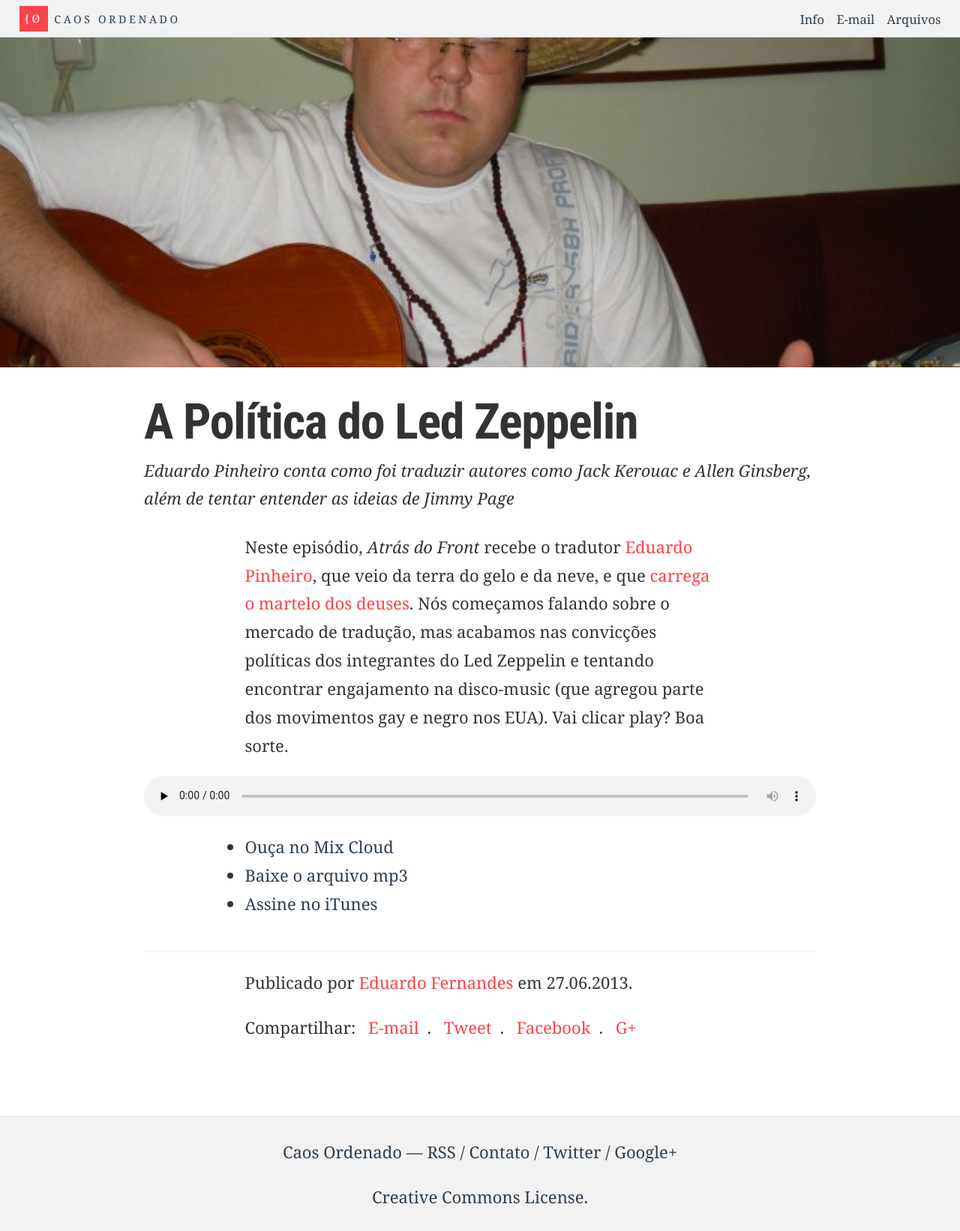
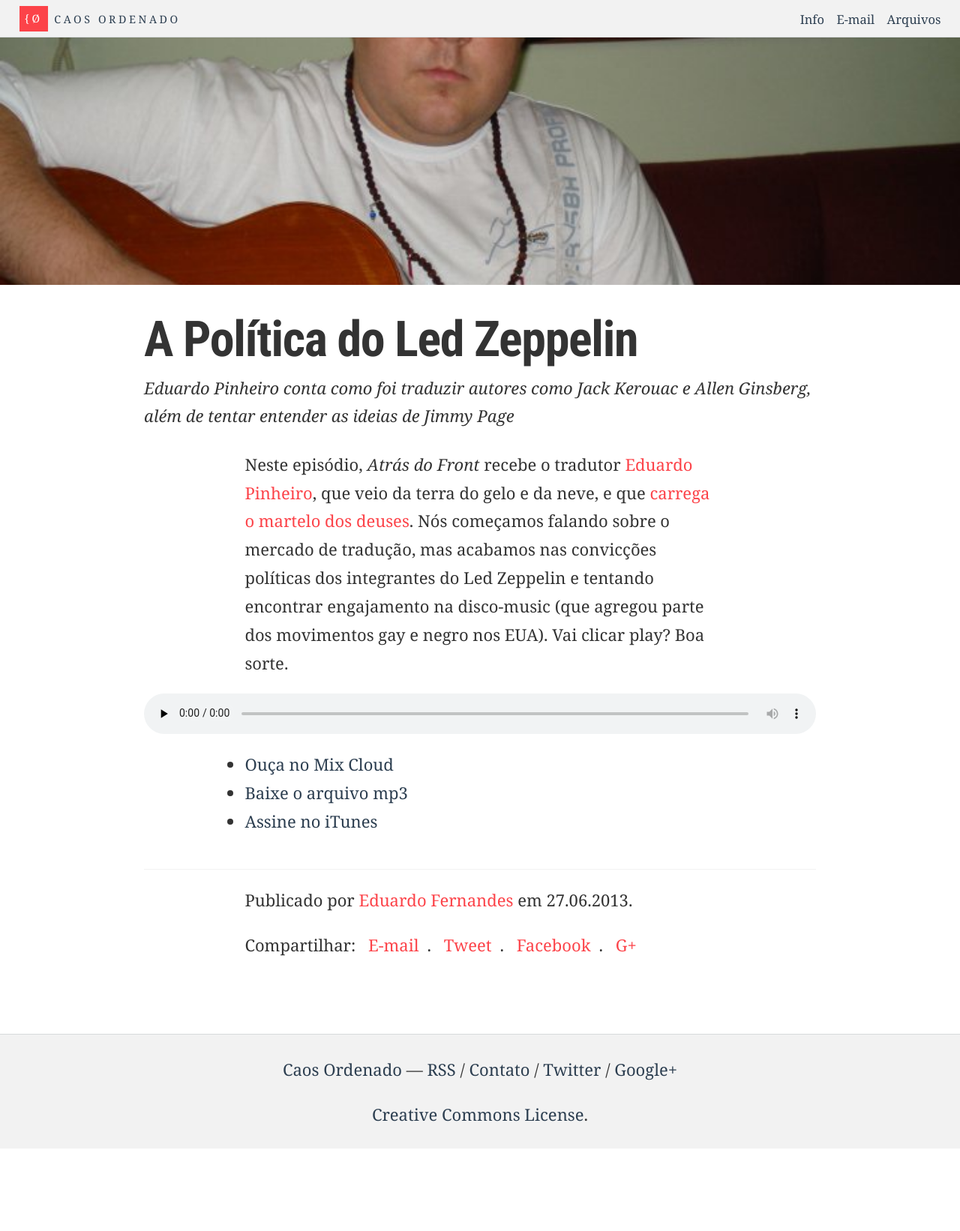
Before and after one commit to eduf/eduf.github.com, a Jekyll site: the page built from _posts/2013-06-27-a-politica-do-led-zeppelin.md, in a window 1280 px wide. Shown: the whole page at 75% size. Built offline with Jekyll 4.4.1, drawn with Linux system fonts in a browser that asks for light colours; nearby versions of some CDN libraries; comment, search, counter and statistics services are not loaded; after the commit the page ends 1532 px from its top, so only the background shows below that.

Commit message:
background-size changes

```diff
--- a/_layouts/post.html
+++ b/_layouts/post.html
@@ -2,13 +2,7 @@
 layout: default
 ---
 
-		<h1 class="entry-title" itemprop="headline">
-				{% if site.titlecase %}
-				{{ page.title | titlecase }}
-				{% else %}
-				{{ page.title }}
-				{% endif %}
-		</h1>
+<h1 class="entry-title" itemprop="headline">{% if site.titlecase %}{{ page.title | titlecase }}{% else %}{{ page.title }}{% endif %}</h1>
 
 <header class="excerpt" itemprop="description">{{ page.excerpt | markdownify }}</header>
 
@@ -23,17 +17,3 @@
 	<a target="_blank" href="https://plusone.google.com/_/+1/confirm?hl=en&url=http://caosordenado.com{{ page.url }}">G+</a>
 	</p>
 </footer>
-
-		<ul>
-			{% for post in site.related_posts limit:5 %}
-  			{% assign match = false %}
-			{% for category in post.categories %}
-    		{% if page.categories contains category %}
-      		{% assign match = true %}
-    		{% endif %}
-  			{% endfor %}
-  			{% if match %}
-			<li><a href="{{post.url}}" title="{{ post.title }}" itemprop="url">{{post.title}}</a>
-			{% endif %}
-			{% endfor %}
-		</ul>
```
Also changed, not shown: stylesheets/foundation.min.css, 1 other file. Lines whose indentation alone changed are shown as unchanged.
